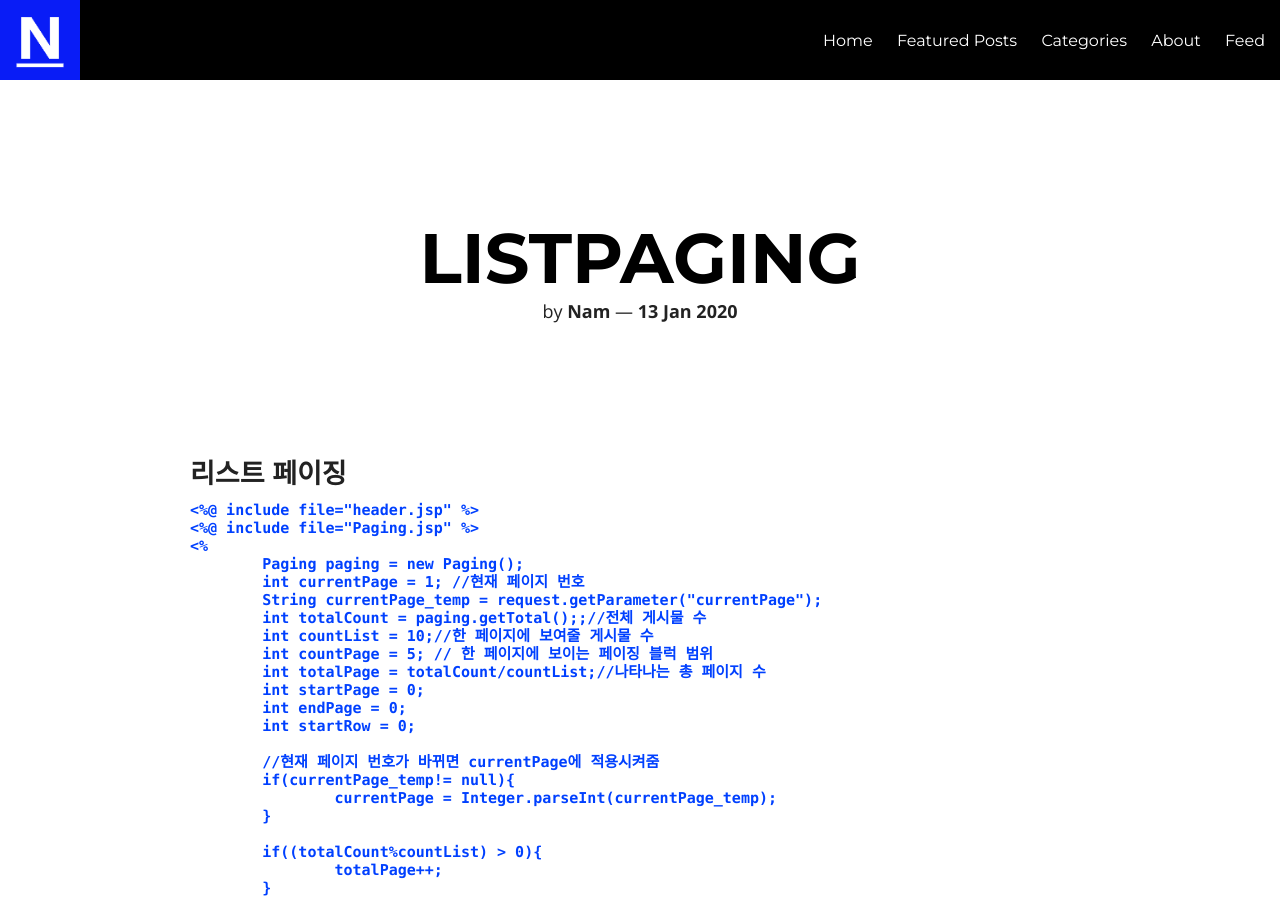
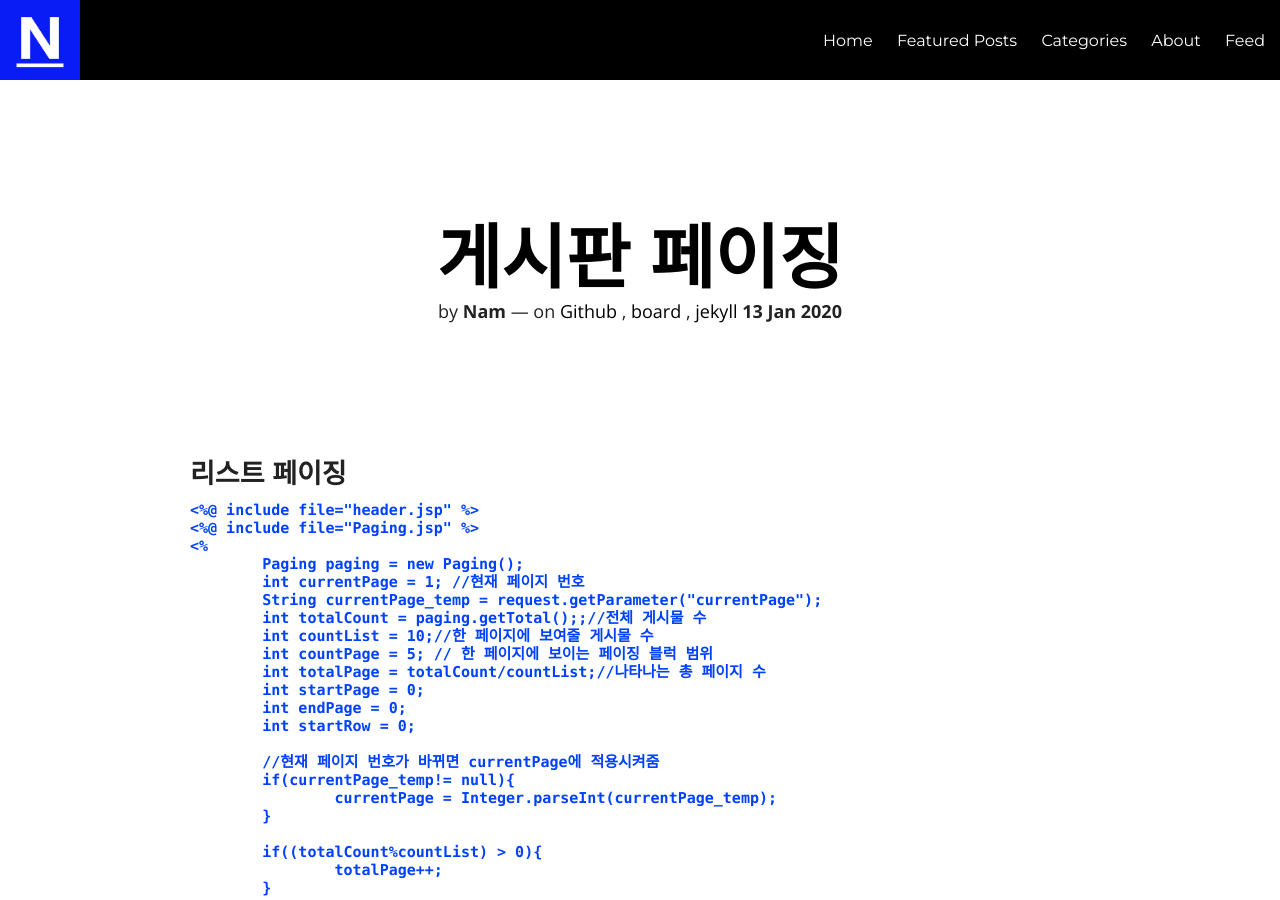
Before and after one commit to NamSuJi/namsuji.github.io, a Jekyll site: the page built from _posts/2020-01-13-listPaging.md, in a window 1280 px wide and 900 px high. Built offline with Jekyll 4.4.1, drawn with Linux system fonts in a browser that asks for light colours; nearby versions of some CDN libraries; our own code applies the rules of GitHub Pages for plain Markdown files; comment, search, counter and statistics services are not loaded.

Commit message:
Update 2020-01-13-listPaging.md

```diff
--- a/_posts/2020-01-13-listPaging.md
+++ b/_posts/2020-01-13-listPaging.md
@@ -1,5 +1,17 @@
 ---
-
+layout: post
+title: "게시판 페이징"
+description: 게시판 페이징하는 방법
+headline:
+modified: 2020-01-13
+category: webdevelopment
+tags: [Github, board, jekyll]
+imagefeature:
+mathjax:
+chart:
+comments: true
+share: true
+featured: true
 ---
 
 ### 리스트 페이징
```
